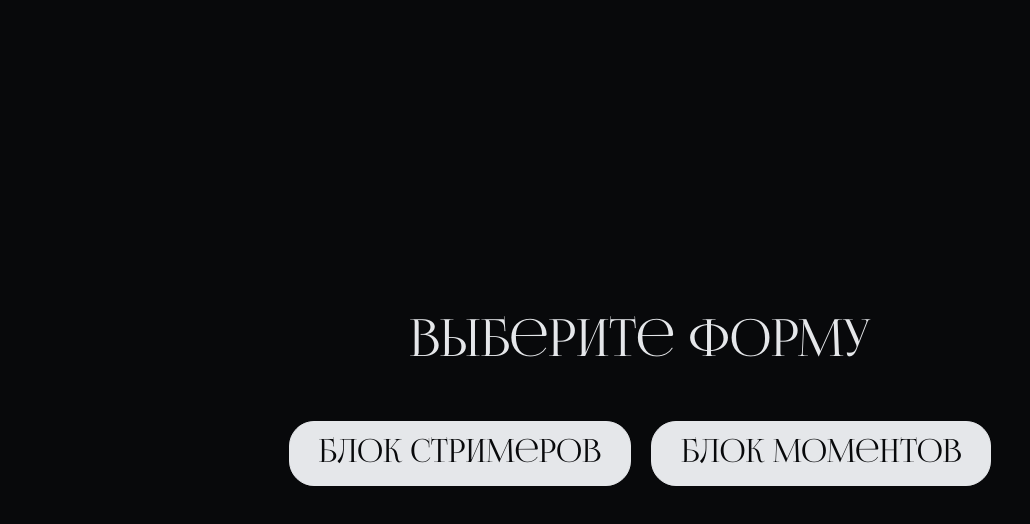
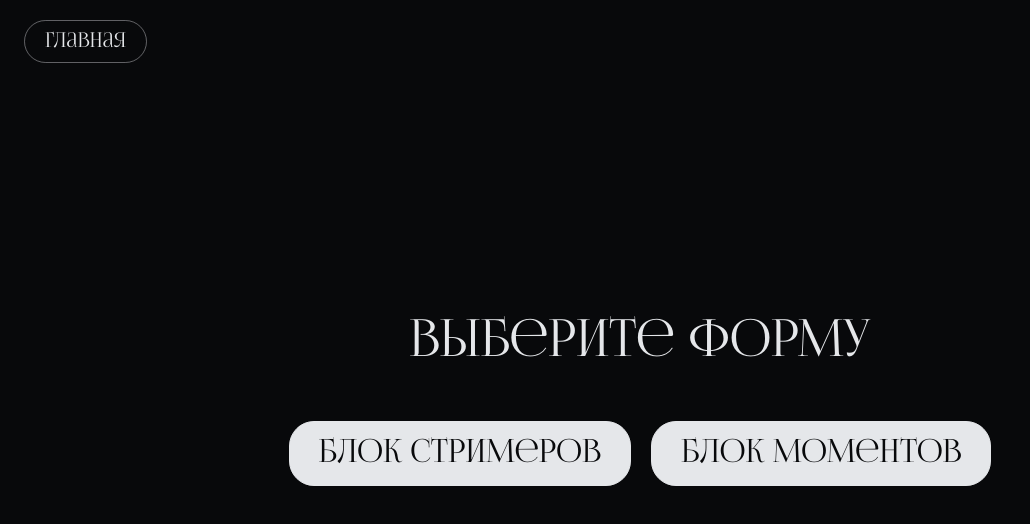
Before and after one commit to prime-award/prime-award.github.io, a Vue app: page /form in a window 1280 px wide. Shown: the top 524 px of the page, without its empty margins (0-1030 px from the left). Built offline with nearby package versions, Linux system fonts and the light colour scheme.

Commit message:
final demo screen changes

```diff
--- a/index.html
+++ b/index.html
@@ -34,7 +34,7 @@
 
     <!-- Twitter / X -->
     <meta name="twitter:card" content="summary_large_image"/>
-    <meta name="twitter:title" content="PRIME 2026 - Главная премия ру-стриминга"/>
+    <meta name="twitter:title" content="PRIME 2026 - Главная народная премия ру-стриминга"/>
     <meta
             name="twitter:description"
             content="Ежегодно подведём итоги, увидим борьбу легенд русскоязычного стриминга. Аудитория выберет лучших стримеров в разных номинациях."/>
--- a/src/components/DateBlock.vue
+++ b/src/components/DateBlock.vue
@@ -2,7 +2,7 @@
 </script>
 <template>
   <section class="date">
-    <h2 class="date__text">Отборочный этап:<br/>23 октября - 20 ноября</h2>
+    <h2 class="date__text">Отборочный этап:<br/>14 октября - 20 ноября</h2>
   </section>
 </template>
 
--- a/src/components/SponsorsSection.vue
+++ b/src/components/SponsorsSection.vue
@@ -30,7 +30,7 @@ import geekText from '../assets/geek-text.png'
             :logo-image="steamLogo"
             :text-image="steamText"
             :text-height="19"
-            href="https://steamlvlup.com/"
+            href="https://slvlup.com/r/prime?utm_source=prime&utm_medium=web"
         />
       </li>
       <li>
--- a/src/components/SteamLvlUpLogo.vue
+++ b/src/components/SteamLvlUpLogo.vue
@@ -3,7 +3,7 @@ import logo from '@/assets/steamlvlup-logo.png'
 </script>
 
 <template>
-  <a href="https://steamlvlup.com/" target="_blank" rel="noopener noreferrer" class="logo-link">
+  <a href="https://slvlup.com/r/prime?utm_source=prime&utm_medium=web" target="_blank" rel="noopener noreferrer" class="logo-link">
     <img :src="logo" alt="SteamLvlUp"/>
   </a>
 </template>
--- a/src/views/FormView.vue
+++ b/src/views/FormView.vue
@@ -1,24 +1,44 @@
 <script setup>
-import {ref} from 'vue'
+import {computed, reactive, ref} from 'vue'
+import {useRouter} from 'vue-router'
+import {useHead} from '@unhead/vue'
 import AppLoader from '@/components/AppLoader.vue'
 import FormButton from '@/components/FormButton.vue'
-import {useHead} from "@unhead/vue";
 
-const STREAMER_FORM_URL =
-    'https://docs.google.com/forms/d/e/1FAIpQLSfSUu7bT6KIt4vJvoIWbO8iN72zHpg51t0alqoqaMH5s71-Kw/viewform?embedded=true'
-const MOMENT_FORM_URL =
-    'https://docs.google.com/forms/d/e/1FAIpQLSexHEFjKmWuJYTYoD4n0zNDVcG-GvahtrpqNud12XZ-f_IkHA/viewform?embedded=true'
+defineOptions({name: 'FormView'})
 
-const currentUrl = ref('')
-const loading = ref(false)
+const FORMS = [
+  {
+    id: 'streamer',
+    label: 'Блок стримеров',
+    title: 'Форма номинации «Стримеры» — PRIME 2026',
+    url: 'https://docs.google.com/forms/d/e/1FAIpQLSfSUu7bT6KIt4vJvoIWbO8iN72zHpg51t0alqoqaMH5s71-Kw/viewform?embedded=true',
+  },
+  {
+    id: 'moment',
+    label: 'Блок моментов',
+    title: 'Форма номинации «Моменты» — PRIME 2026',
+    url: 'https://docs.google.com/forms/d/e/1FAIpQLSexHEFjKmWuJYTYoD4n0zNDVcG-GvahtrpqNud12XZ-f_IkHA/viewform?embedded=true',
+  },
+]
 
-function openForm(url) {
-  loading.value = true
-  currentUrl.value = url
-}
+const router = useRouter()
 
-function goBack() {
-  currentUrl.value = ''
+// id открытой формы; null — экран выбора
+const activeId = ref(null)
+// Какие iframe уже загрузились (загрузчик показываем только до первой загрузки)
+const loaded = reactive(Object.fromEntries(FORMS.map(({id}) => [id, false])))
+
+const isLoading = computed(() => activeId.value !== null && !loaded[activeId.value])
+
+const navButton = computed(() =>
+    activeId.value
+        ? {label: 'Назад', action: () => (activeId.value = null)}
+        : {label: 'Главная', action: () => router.push('/')},
+)
+
+function openForm(id) {
+  activeId.value = id
 }
 
 useHead({
@@ -26,58 +46,70 @@ useHead({
   meta: [
     {
       name: 'description',
-      content: 'Главная народная премия ру-стриминга. Ежегодно подведём итоги, увидим борьбу легенд русскоязычного стриминга'
+      content: 'Главная народная премия ру-стриминга. Ежегодно подведём итоги, увидим борьбу легенд русскоязычного стриминга',
     },
   ],
   link: [
     {rel: 'canonical', href: 'https://prime-award.ru/form'},
   ],
 })
+
+
 </script>
 
 <template>
   <main class="form-page">
+    <FormButton
+        class="form-page__nav"
+        variant="ghost"
+        @click="navButton.action"
+    >
+      <Transition name="fade" mode="out-in">
+        <span :key="navButton.label">{{ navButton.label }}</span>
+      </Transition>
+    </FormButton>
+
+    <!-- Экран выбора -->
     <Transition name="fade">
-      <FormButton
-          v-if="currentUrl"
-          class="form-page__back"
-          variant="ghost"
-          @click="goBack"
-      >
-        Назад
-      </FormButton>
-    </Transition>
-
-    <Transition name="fade" mode="out-in">
-      <!-- Экран выбора -->
-      <section v-if="!currentUrl" key="choice" class="form-choice">
+      <section v-if="!activeId" class="form-choice">
         <h1 class="form__title">Выберите форму</h1>
 
         <div class="form-choice__buttons">
-          <FormButton @click="openForm(STREAMER_FORM_URL)">Блок стримеров</FormButton>
-          <FormButton @click="openForm(MOMENT_FORM_URL)">Блок моментов</FormButton>
+          <FormButton
+              v-for="form in FORMS"
+              :key="form.id"
+              @click="openForm(form.id)"
+          >
+            {{ form.label }}
+          </FormButton>
         </div>
       </section>
+    </Transition>
 
-      <!-- Форма -->
-      <div v-else key="form" class="form-view">
+    <!--
+      Оба iframe создаются сразу и живут всё время жизни страницы.
+      Переключение — только через visibility, поэтому состояние форм не сбрасывается.
+    -->
+    <div class="form-view" :class="{ 'form-view--open': activeId }">
       <Transition name="fade">
-          <div v-if="loading" class="form-loader">
+        <div v-if="isLoading" class="form-loader">
           <AppLoader/>
         </div>
       </Transition>
 
       <iframe
+          v-for="form in FORMS"
+          :key="form.id"
           class="form-frame"
-            :class="{ 'form-frame--hidden': loading }"
-            :src="currentUrl"
-            title="Форма участия PRIME 2026"
-            @load="loading = false"
+          :class="{ 'form-frame--active': form.id === activeId }"
+          :src="form.url"
+          :title="form.title"
+          @load="loaded[form.id] = true"
       >
         Загрузка…
       </iframe>
     </div>
-    </Transition>
+
   </main>
 </template>
 
@@ -88,24 +120,26 @@ useHead({
   background: #08090b;
 }
 
-/* Кнопка «Назад»: только кнопка, слева сверху поверх всего */
-.form-page .form-page__back {
+/* Кнопка «Главная» / «Назад»: слева сверху поверх всего */
+.form-page .form-page__nav {
   position: absolute;
   top: 20px;
   left: 24px;
-  z-index: 2;
+  z-index: 3;
   padding: 9px 20px;
   font-size: clamp(16px, 1.6vw, 22px);
 }
 
+
 /* Экран выбора: блок по центру */
 .form-choice {
+  position: absolute;
+  inset: 0;
   display: flex;
   flex-direction: column;
   align-items: center;
   justify-content: center;
   gap: clamp(24px, 4vw, 56px);
-  height: 100%;
   padding: 0 24px;
   text-align: center;
 }
@@ -127,10 +161,20 @@ useHead({
   gap: 20px;
 }
 
-/* Форма */
+/* Слой с формами: всегда в DOM, но скрыт и не перехватывает клики, пока не открыта форма */
 .form-view {
-  position: relative;
-  height: 100%;
+  position: absolute;
+  inset: 0;
+  opacity: 0;
+  visibility: hidden;
+  pointer-events: none;
+  transition: opacity 0.3s ease, visibility 0.3s ease;
+}
+
+.form-view--open {
+  opacity: 1;
+  visibility: visible;
+  pointer-events: auto;
 }
 
 .form-loader {
@@ -143,27 +187,20 @@ useHead({
   z-index: 1;
 }
 
+/* Неактивный iframe остаётся в DOM (данные не теряются), но не виден и недоступен с клавиатуры */
 .form-frame {
+  position: absolute;
+  inset: 0;
   display: block;
   width: 100%;
   height: 100%;
-  margin: 0 auto;
   border: 0;
+  visibility: hidden;
   filter: invert(90%);
-  transition: opacity 0.3s ease;
 }
 
-.form-frame--hidden {
-  opacity: 0;
+.form-frame--active {
+  visibility: visible;
 }
 
-.fade-enter-active,
-.fade-leave-active {
-  transition: opacity 0.3s ease;
-}
-
-.fade-enter-from,
-.fade-leave-to {
-  opacity: 0;
-}
 </style>
```
Lines whose indentation alone changed are shown as unchanged.
